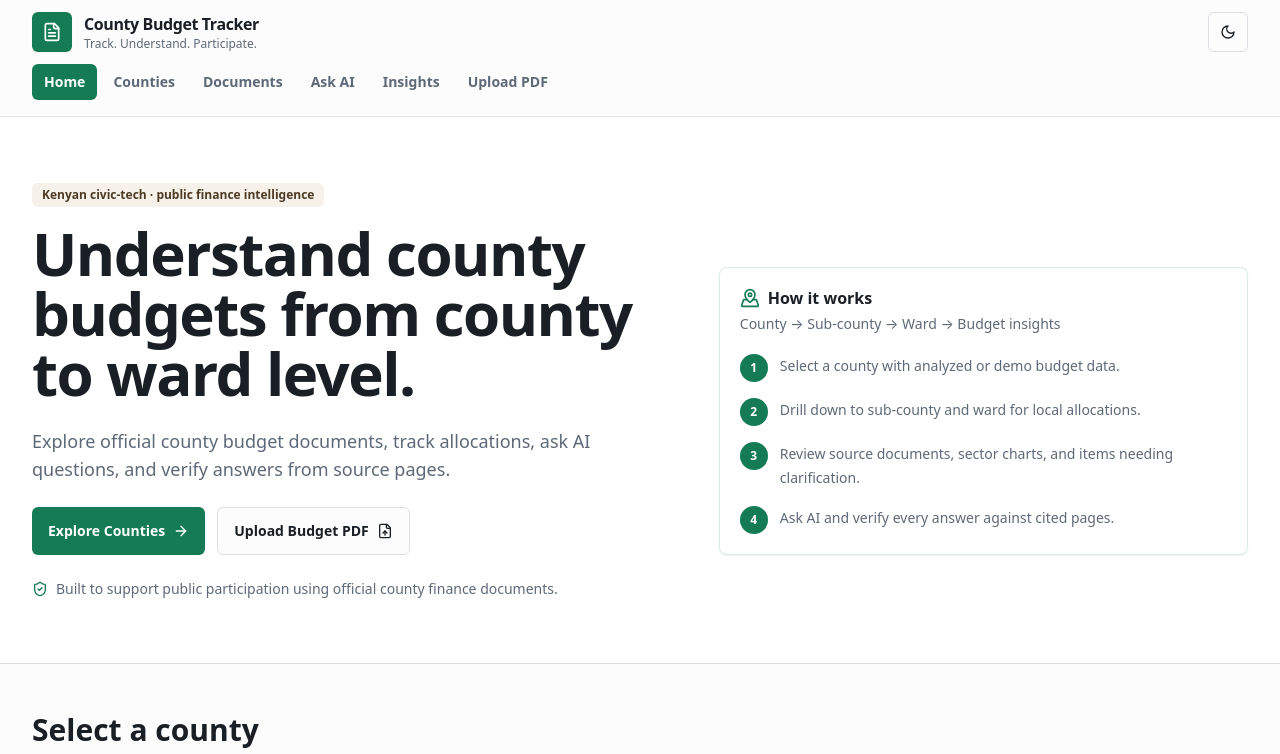
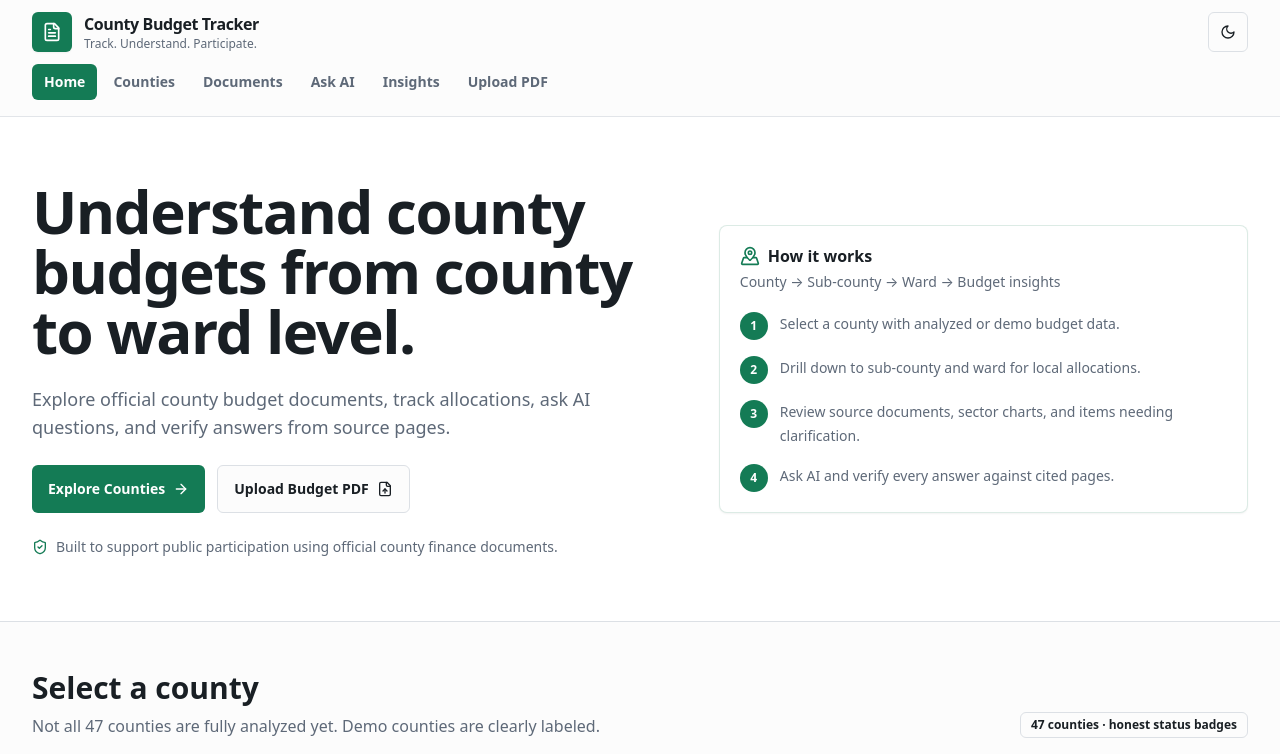
Before and after one commit to brucemwendwa/The-County-Budget-Watchdog, a Next.js app: page / in a window 1280 px wide. Shown: the top 754 px of the page. Built offline with nearby package versions, Linux system fonts and the light colour scheme.

Commit message:
Remove redundant badge from landing page for cleaner design

```diff
--- a/components/landing-page.tsx
+++ b/components/landing-page.tsx
@@ -17,9 +17,6 @@ export function LandingPage() {
     <main>
       <section className="border-b bg-card">
         <div className="mx-auto max-w-7xl px-4 py-12 sm:px-6 lg:px-8 lg:py-16">
-          <Badge variant="secondary" className="mb-4 w-fit">
-            Kenyan civic-tech · public finance intelligence
-          </Badge>
           <div className="grid gap-10 lg:grid-cols-[1.1fr_0.9fr] lg:items-center">
             <div className="space-y-6">
               <h1 className="max-w-3xl text-4xl font-bold leading-tight tracking-tight sm:text-5xl lg:text-6xl">
```
